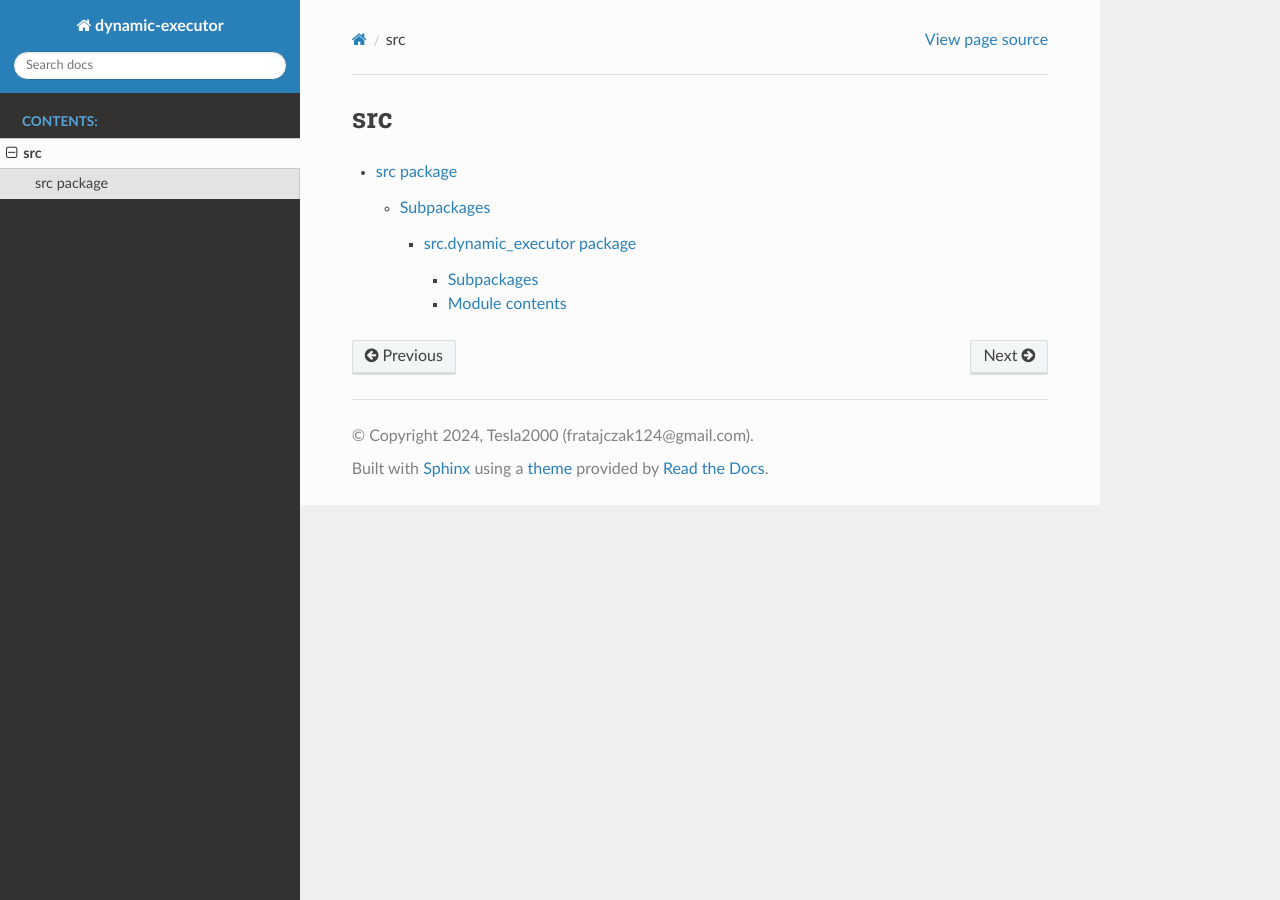
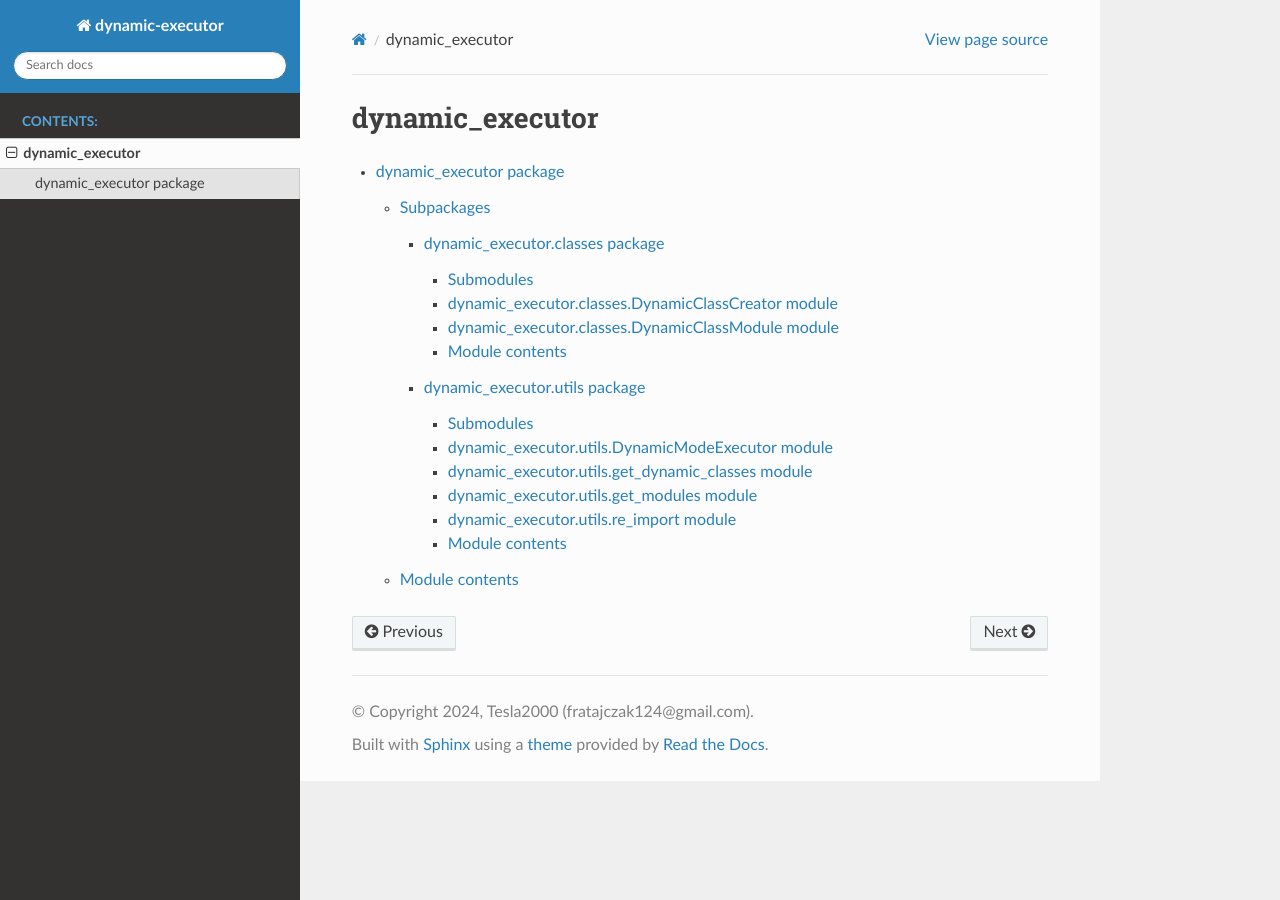
Before and after one commit to Tesla2000/dynamic-executor, a Sphinx documentation site: the page built from docs/modules.rst, in a window 1280 px wide. Built offline with Sphinx 7.4.7 and the Read the Docs theme 2.0.0, drawn with Linux system fonts in a browser that asks for light colours.

Commit message:
Corrected the used package

```diff
--- a/docs/conf.py
+++ b/docs/conf.py
@@ -13,7 +13,7 @@
 import sys
 from pathlib import Path
 
-sys.path.insert(0, str(Path(__file__).parents[1].absolute()))
+sys.path.insert(0, str(Path(__file__).parents[1].joinpath('src').absolute()))
 
 # -- Project information -----------------------------------------------------
 
--- /dev/null
+++ b/docs/dynamic_executor.classes.rst
@@ -0,0 +1,29 @@
+dynamic\_executor.classes package
+=================================
+
+Submodules
+----------
+
+dynamic\_executor.classes.DynamicClassCreator module
+----------------------------------------------------
+
+.. automodule:: dynamic_executor.classes.DynamicClassCreator
+   :members:
+   :undoc-members:
+   :show-inheritance:
+
+dynamic\_executor.classes.DynamicClassModule module
+---------------------------------------------------
+
+.. automodule:: dynamic_executor.classes.DynamicClassModule
+   :members:
+   :undoc-members:
+   :show-inheritance:
+
+Module contents
+---------------
+
+.. automodule:: dynamic_executor.classes
+   :members:
+   :undoc-members:
+   :show-inheritance:
--- /dev/null
+++ b/docs/dynamic_executor.rst
@@ -0,0 +1,19 @@
+dynamic\_executor package
+=========================
+
+Subpackages
+-----------
+
+.. toctree::
+   :maxdepth: 4
+
+   dynamic_executor.classes
+   dynamic_executor.utils
+
+Module contents
+---------------
+
+.. automodule:: dynamic_executor
+   :members:
+   :undoc-members:
+   :show-inheritance:
--- /dev/null
+++ b/docs/dynamic_executor.utils.rst
@@ -0,0 +1,45 @@
+dynamic\_executor.utils package
+===============================
+
+Submodules
+----------
+
+dynamic\_executor.utils.DynamicModeExecutor module
+--------------------------------------------------
+
+.. automodule:: dynamic_executor.utils.DynamicModeExecutor
+   :members:
+   :undoc-members:
+   :show-inheritance:
+
+dynamic\_executor.utils.get\_dynamic\_classes module
+----------------------------------------------------
+
+.. automodule:: dynamic_executor.utils.get_dynamic_classes
+   :members:
+   :undoc-members:
+   :show-inheritance:
+
+dynamic\_executor.utils.get\_modules module
+-------------------------------------------
+
+.. automodule:: dynamic_executor.utils.get_modules
+   :members:
+   :undoc-members:
+   :show-inheritance:
+
+dynamic\_executor.utils.re\_import module
+-----------------------------------------
+
+.. automodule:: dynamic_executor.utils.re_import
+   :members:
+   :undoc-members:
+   :show-inheritance:
+
+Module contents
+---------------
+
+.. automodule:: dynamic_executor.utils
+   :members:
+   :undoc-members:
+   :show-inheritance:
--- a/docs/modules.rst
+++ b/docs/modules.rst
@@ -1,7 +1,7 @@
-src
-===
+dynamic_executor
+================
 
 .. toctree::
    :maxdepth: 4
 
-   src
+   dynamic_executor
--- a/docs/src.dynamic_executor.rst
+++ /dev/null
@@ -1,19 +0,0 @@
-src.dynamic\_executor package
-=============================
-
-Subpackages
------------
-
-.. toctree::
-   :maxdepth: 4
-
-   src.dynamic_executor.classes
-   src.dynamic_executor.utils
-
-Module contents
----------------
-
-.. automodule:: src.dynamic_executor
-   :members:
-   :undoc-members:
-   :show-inheritance:
--- a/docs/src.rst
+++ /dev/null
@@ -1,10 +0,0 @@
-src package
-===========
-
-Subpackages
------------
-
-.. toctree::
-   :maxdepth: 4
-
-   src.dynamic_executor
```
Also changed, not shown: docs/src.dynamic_executor.classes.rst (deleted, +0 -29 lines), docs/src.dynamic_executor.utils.rst (deleted, +0 -45 lines), 2 other files.
